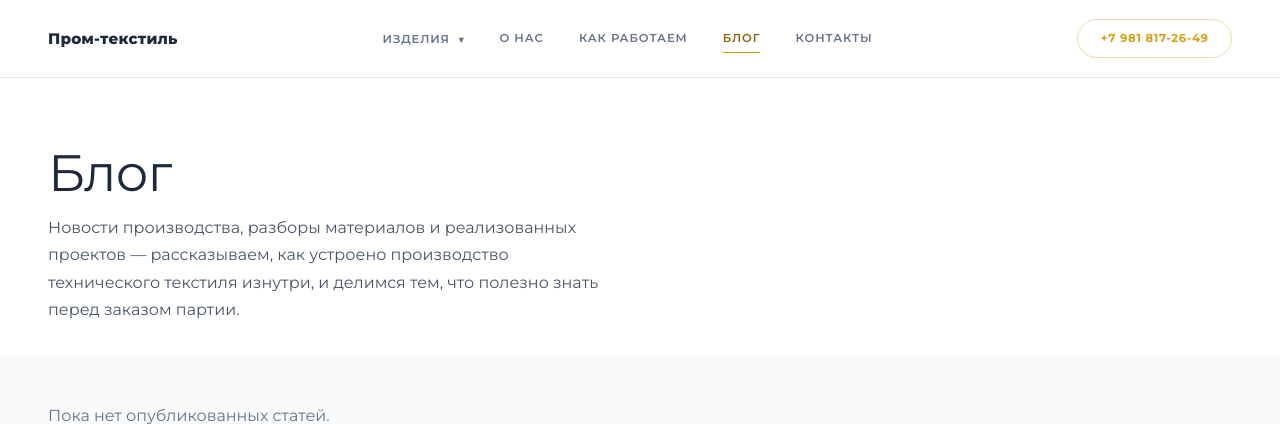
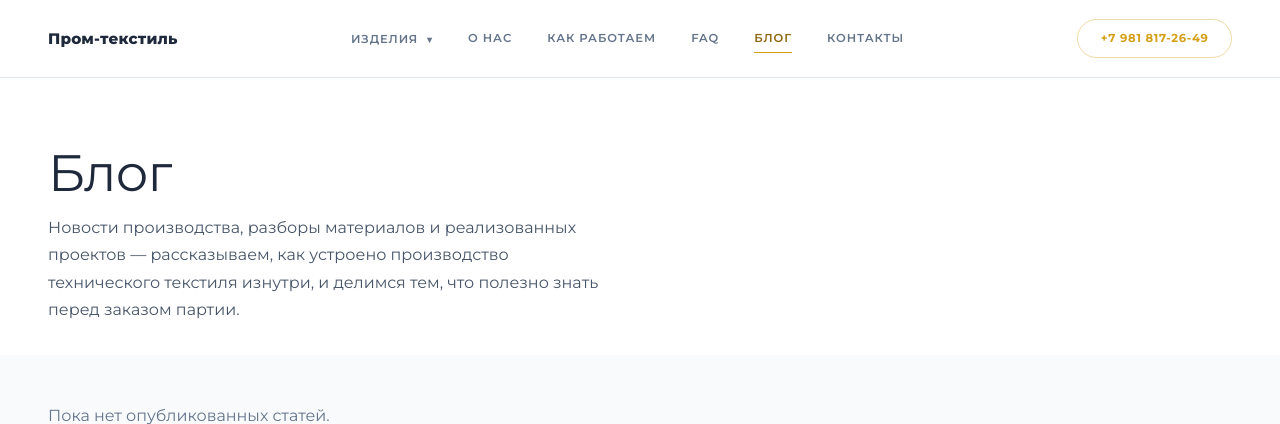
Before and after one commit to devabalacom/lakshmi-landing, a PHP site: page /pages/blog-v2.php in a window 1280 px wide. Shown: the top 424 px of the page. Run offline with PHP 8.4, Linux system fonts and the light colour scheme; some libraries are stand-ins or nearby versions.

Commit message:
fix: restore missing FAQ nav link on blog pages
The blog templates were missing the FAQ link that every other
page has in both the desktop and mobile nav, between "Как
работаем" and "Блог".

Co-Authored-By: Claude Sonnet 5 <noreply@anthropic.com>

```diff
--- a/v-liquid-glass/pages/blog-post.php
+++ b/v-liquid-glass/pages/blog-post.php
@@ -318,6 +318,7 @@ $breadcrumbLd = [
             </div>
             <a href="../pages/about-v2.html">О нас</a>
             <a href="../index.html#process">Как работаем</a>
+            <a href="../index.html#faq">FAQ</a>
             <a href="../pages/blog-v2.html" aria-current="page">Блог</a>
             <a href="../pages/contacts-v2.html">Контакты</a>
         </div>
@@ -342,6 +343,7 @@ $breadcrumbLd = [
     </div>
     <a href="../pages/about-v2.html" class="mnl">О нас</a>
     <a href="../index.html#process" class="mnl">Как работаем</a>
+    <a href="../index.html#faq" class="mnl">FAQ</a>
     <a href="../pages/blog-v2.html" class="mnl" aria-current="page">Блог</a>
     <a href="../pages/contacts-v2.html" class="mnl">Контакты</a>
     <a href="tel:+79818172649">+7 981 817-26-49</a>
--- a/v-liquid-glass/pages/blog-v2.php
+++ b/v-liquid-glass/pages/blog-v2.php
@@ -301,6 +301,7 @@ $totalPages = max(1, (int) ceil($total / $perPage));
             </div>
             <a href="../pages/about-v2.html">О нас</a>
             <a href="../index.html#process">Как работаем</a>
+            <a href="../index.html#faq">FAQ</a>
             <a href="../pages/blog-v2.html" aria-current="page">Блог</a>
             <a href="../pages/contacts-v2.html">Контакты</a>
         </div>
@@ -325,6 +326,7 @@ $totalPages = max(1, (int) ceil($total / $perPage));
     </div>
     <a href="../pages/about-v2.html" class="mnl">О нас</a>
     <a href="../index.html#process" class="mnl">Как работаем</a>
+    <a href="../index.html#faq" class="mnl">FAQ</a>
     <a href="../pages/blog-v2.html" class="mnl" aria-current="page">Блог</a>
     <a href="../pages/contacts-v2.html" class="mnl">Контакты</a>
     <a href="tel:+79818172649">+7 981 817-26-49</a>
```
